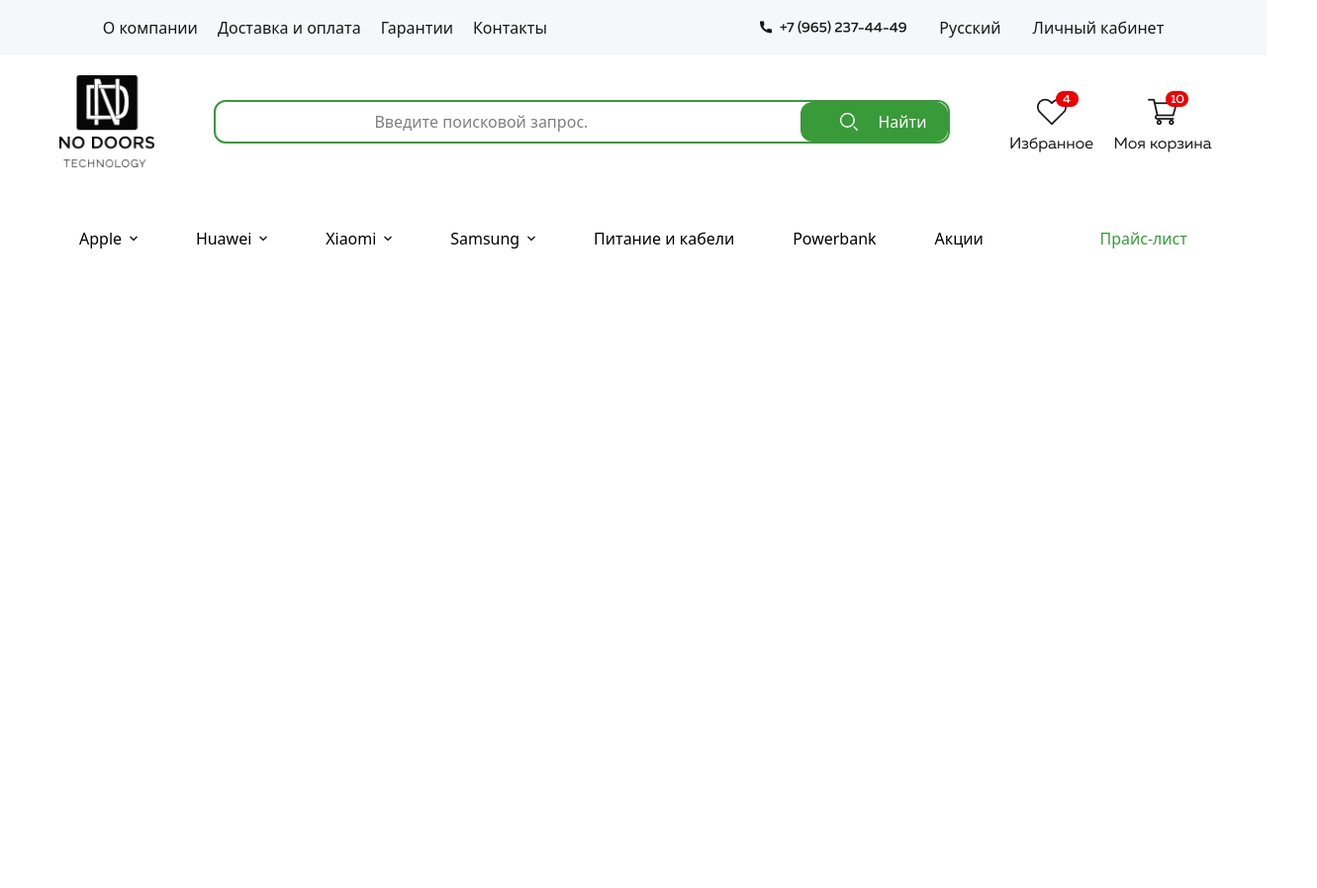
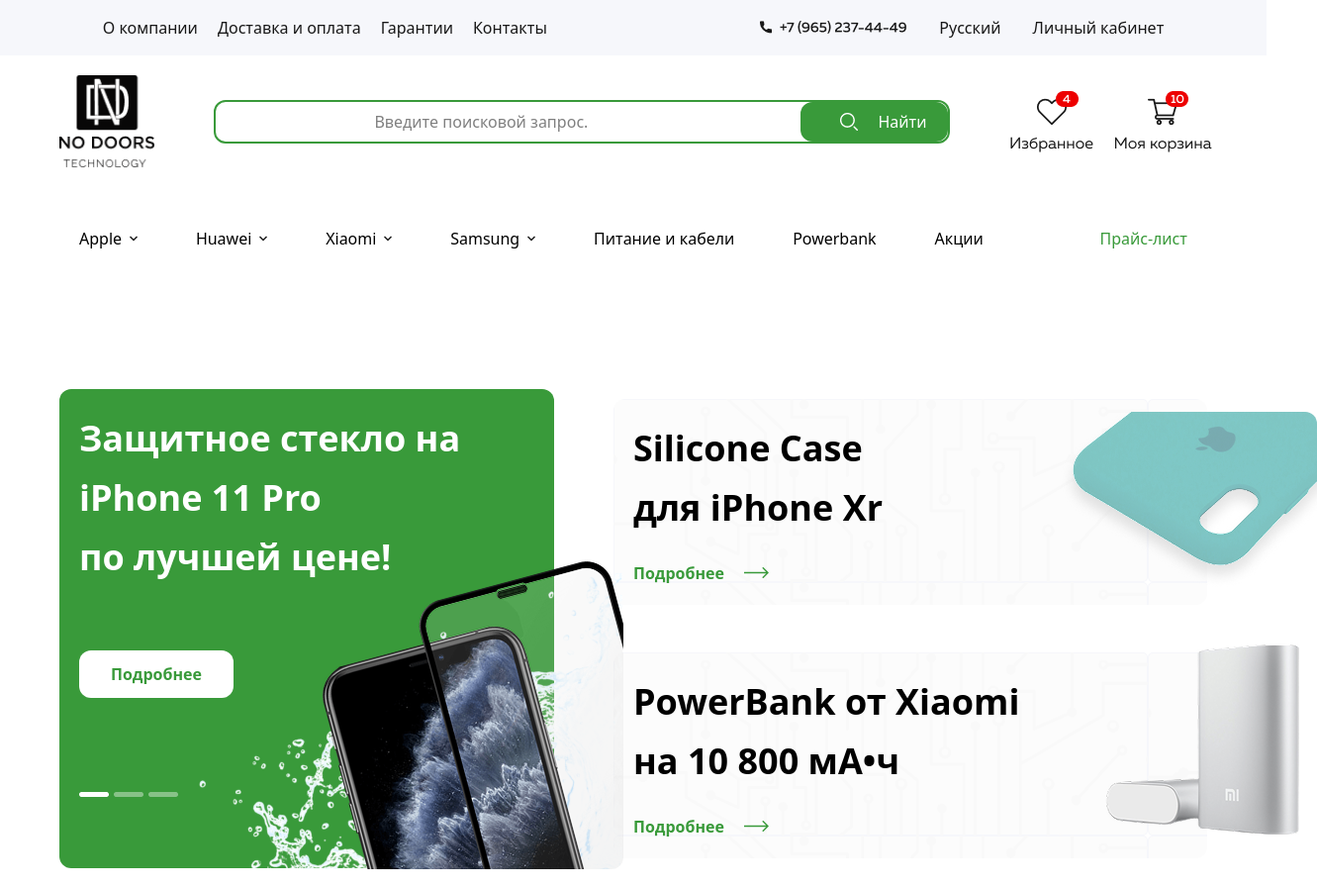
Before and after one commit to mukammalex/Pull.25.06.26, a website: page index2.html in a window 1280 px wide. Shown: the whole page at 99% size, 1331 px wide, since content can reach past the window. Before the commit the page ends 800 px from the top, so only its background shows below. Drawn offline with Linux system fonts and the light colour scheme.

Commit message:
Finished section Silicon Page2

```diff
--- a/index2.html
+++ b/index2.html
@@ -50,5 +50,46 @@
 
     </header>
 
+
+    <main>
+
+
+        <section class="p-5 max-w-300 m-auto mt-20 ">
+            <div class="flex  gap-15 max-w-300 m-auto  justify-between items-center">
+                <div class="bg-[#399A3A] p-5 rounded-xl w-[80vh] h-[60.5vh] max-w-300 m-auto">
+                    <h1 class="text-4xl font-bold text-white leading-15">Защитное стекло на <br>
+                     iPhone 11 Pro <br>
+                     по лучшей цене!</h1>
+                     <br>
+                     <button class="text-[#399A3A] bg-[#FFFFFF] px-8 py-3 font-bold rounded-xl cursor-pointer hover:bg-amber-400 mt-10">Подробнее</button>
+                     <div class="max-w-300 m-auto">
+                     <img class=" absolute top-[60vh] left-45 rounded-xl" src="./img/water.png" alt="">
+                     <img class=" absolute top-[60vh] left-40 rounded-xl" src="./img/phonecard.png" alt="">
+                     <img class=" absolute top-[100vh]" src="./img/pagination.png" alt="">
+                     </div>
+                </div>
+                <div class="max-w-300 m-auto">
+                    <div class="bg-[url(../img/bg.png)] rounded-xl p-5 w-[75vh] max-w-300 m-auto">
+                        <h1 class="text-4xl font-bold leading-15">Silicone Case <br>
+                         для iPhone Xr</h1>
+                         <br>
+                         <a class="text-[#399A3A] flex items-center gap-5 font-bold" href="">Подробнее <img src="./img/Arrow 1.png" alt=""></a>
+                         <img class="absolute left-266 top-[52vh] rounded-xl" src="./img/64507_3 1.png" alt="">
+                    </div>
+      <br><br>
+                    <div class="bg-[url(../img/bg.png)] rounded-xl p-5 w-[75vh] max-w-300 m-auto">
+                        <h1 class="text-4xl font-bold leading-15">PowerBank от Xiaomi <br>
+                          на 10 800 мА•ч</h1>
+                         <br>
+                         <a class="text-[#399A3A] flex items-center gap-5  font-bold" href="">Подробнее <img src="./img/Arrow 1.png" alt=""></a>
+                         <img class="absolute  left-255 top-[81vh] rounded-xl" src="./img/imgpower.png" alt="">
+                    </div>
+
+                </div>
+            </div>
+        </section>
+
+    </main>
+
 </body>
 </html>
```
